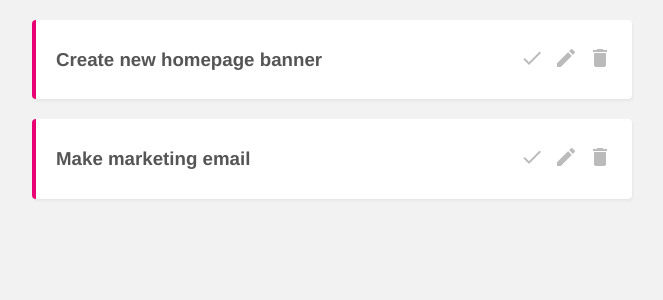
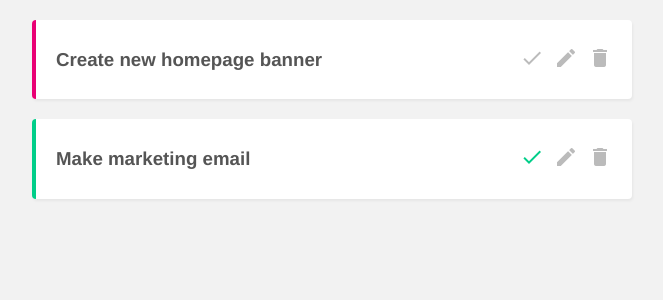
Before and after one commit to kasprzyk/vue3, a Vue app: page / in a window 1280 px wide. Shown: the top 300 px of the page, without its empty margins (308-971 px from the left). Built offline with nearby package versions, Linux system fonts and the light colour scheme; data requests are answered from the project's data file.

Commit message:
Completing projects

```diff
--- a/src/components/SingleProject.vue
+++ b/src/components/SingleProject.vue
@@ -1,11 +1,11 @@
 <template>
-  <div class="project">
+  <div class="project" :class="{ complete: project.complete }">
     <div class="actions">
       <h3 @click="showDetails = !showDetails">{{ project.title }}</h3>
       <div class="icons">
-        <span class="material-icons">done</span>
-        <span class="material-icons" @click="deleteProject">edit</span>
-        <span class="material-icons">delete</span>
+        <span class="material-icons tick" @click="toogleComplete">done</span>
+        <span class="material-icons">edit</span>
+        <span class="material-icons" @click="deleteProject">delete</span>
       </div>
     </div>
     <div v-if="showDetails" class="details">
@@ -27,6 +27,17 @@
     deleteProject() {
       fetch(this.uri, { method: 'DELETE' })
         .then(() => this.$emit('delete', this.project.id))
+        .catch(err => console.log(err));
+    },
+    toogleComplete() {
+      fetch(this.uri, {
+        method: 'PATCH',
+        headers: { 'Content-Type': 'application/json' },
+        body: JSON.stringify({ complete: !this.project.complete })
+      })
+        .then(() => {
+          this.$emit('complete', this.project.id);
+        })
         .catch(err => console.log(err));
     }
   }
@@ -59,4 +70,10 @@
   justify-content: space-between;
   align-items: center;
 }
+.project.complete {
+  border-left: 4px solid #00ce89;
+}
+.project.complete .tick {
+  color: #00ce89;
+}
 </style>
--- a/src/views/Home.vue
+++ b/src/views/Home.vue
@@ -2,7 +2,7 @@
   <div class="home">
     <div v-if="projects.length">
       <div v-for="project in projects" :key="project.id">
-        <SingleProject :project="project" @delete="handleDelete" />
+        <SingleProject :project="project" @delete="handleDelete" @complete="handleComplete" />
       </div>
     </div>
   </div>
@@ -31,6 +31,12 @@
       this.projects = this.projects.filter(project => {
         return project.id !== id;
       });
+    },
+    handleComplete(id) {
+      let p = this.projects.find(project => {
+        return project.id === id;
+      });
+      p.complete = !p.complete;
     }
   }
 };
```
